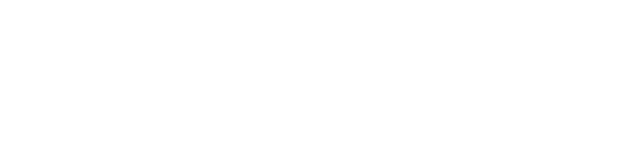
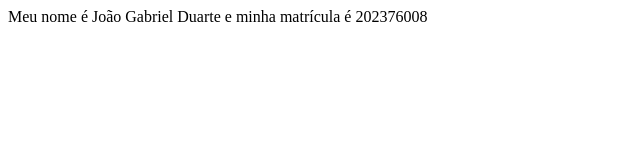
Before and after one commit to ufjf-dcc202/ufjf-dcc202-2023-3-a-atv2-JgDuart1, a plain HTML site: page index.html in a window 1280 px wide. Shown: the whole page, without its empty margins (0-640 px from the left). Drawn offline with Linux system fonts and the light colour scheme.

Commit message:
adiciona conteúdo inicial

```diff
--- a/index.html
+++ b/index.html
@@ -3,9 +3,9 @@
 <head>
     <meta charset="UTF-8">
     <meta name="viewport" content="width=device-width, initial-scale=1.0">
-    <title>Document</title>
+    <title>dcc202 Atividade 2</title>
 </head>
 <body>
-
+    Meu nome é João Gabriel Duarte e minha matrícula é 202376008
 </body>
 </html>
```
